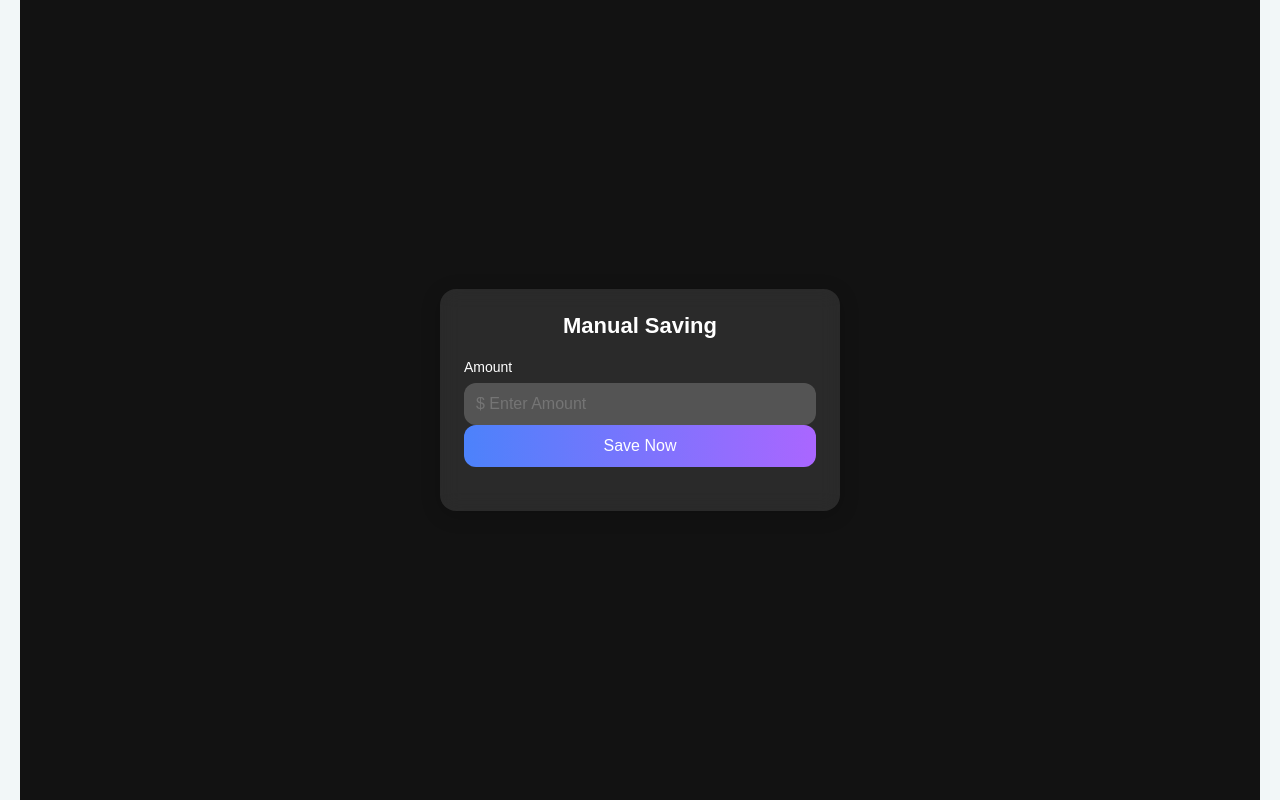
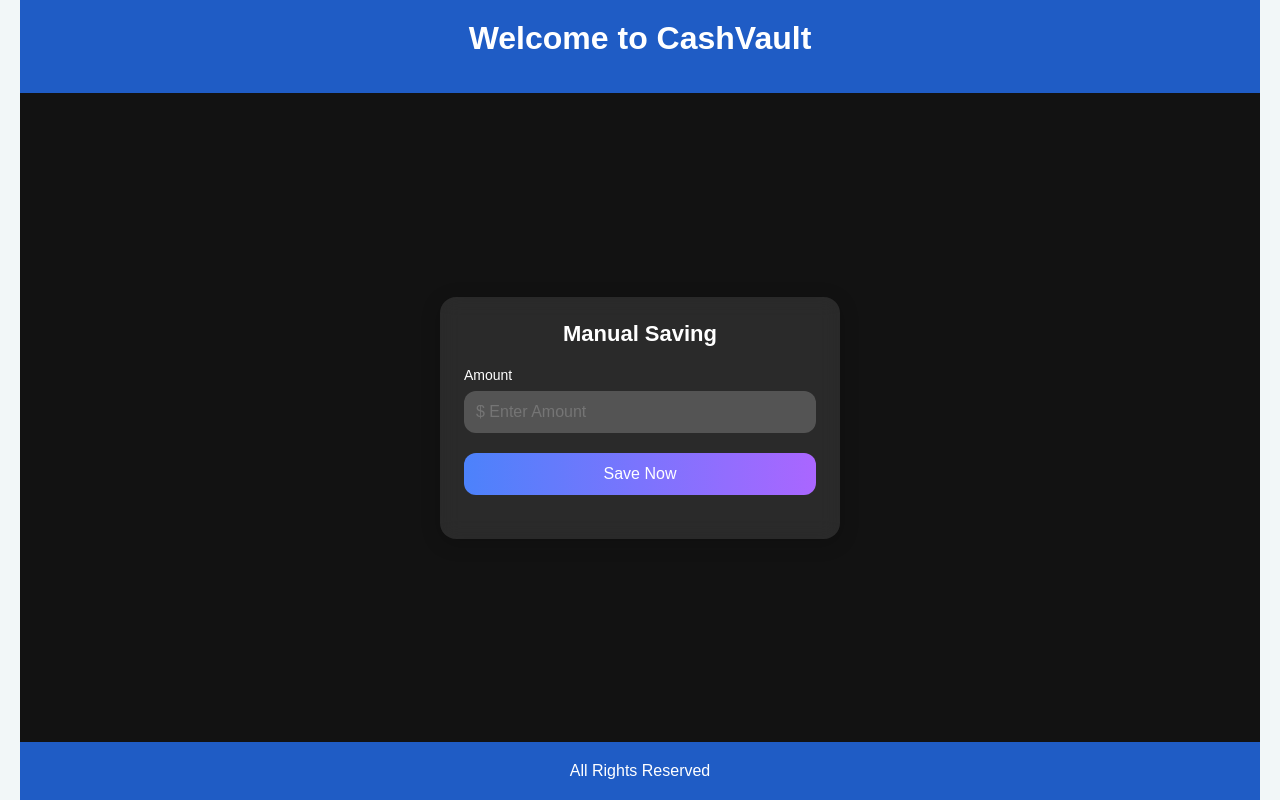
Before and after one commit to johnfawole/CashVault, a Next.js app: page /manual-saving in a window 1280 px wide. Built offline with nearby package versions, Linux system fonts and the light colour scheme.

Commit message:
perfecting header and footer of pages

```diff
--- a/src/pages/automatic-saving.js
+++ b/src/pages/automatic-saving.js
@@ -13,6 +13,9 @@ const AutomaticSaving = () => {
 
   return (
     <div className={styles.container}>
+      <header className={styles.header}>
+        <h1>Welcome to CashVault</h1>
+      </header>
       <div className={styles.card}>
         <h2 className={styles.title}>Automatic Saving</h2>
         <form onSubmit={handleSubmit} className={styles.form}>
@@ -54,6 +57,9 @@ const AutomaticSaving = () => {
           </button>
         </form>
       </div>
+      <footer className={styles.footer}>
+        All Rights Reserved
+      </footer>
     </div>
   );
 };
--- a/src/pages/manual-saving.js
+++ b/src/pages/manual-saving.js
@@ -12,6 +12,9 @@ const ManualSaving = () => {
 
     return (
         <div className = {styles.container}>
+      <header className={styles.header}>
+        <h1>Welcome to CashVault</h1>
+      </header>
             <div className = {styles.card}>
                 <h2 className={styles.title}>Manual Saving</h2>
                 <form onSubmit={handleSubmit} className={styles.form}>
@@ -35,6 +38,9 @@ const ManualSaving = () => {
                     </div>
                 </form>
             </div>
+        <footer className={styles.footer}>
+        All Rights Reserved
+      </footer>
         </div>
     );
 };
--- a/src/styles/AutomaticSaving.module.css
+++ b/src/styles/AutomaticSaving.module.css
@@ -1,6 +1,15 @@
 /* Page Container */
+
+.header {
+  background-color: #1f5cc5;
+  color: white;
+  padding: 20px 0;
+  text-align: center;
+  width: 100%;
+}
 .container {
     display: flex;
+    flex-direction: column;
     justify-content: center;
     align-items: center;
     height: 100vh;
@@ -18,6 +27,7 @@
     text-align: center;
     box-shadow: 0 4px 20px rgba(0, 0, 0, 0.2);
     backdrop-filter: blur(10px);
+    margin: auto 0;
   }
 
   /* Title */
@@ -94,6 +104,7 @@
     color: #fff;
     cursor: pointer;
     transition: background 0.3s;
+    margin-top: 20px;
   }
 
   .submitButton:hover {
@@ -113,3 +124,11 @@
     color: white;
     border: none;
   }
+
+  .footer {
+    background-color: #1f5cc5;
+    color: white;
+    padding: 20px;
+    text-align: center;
+    width: 100%;
+  }
```
